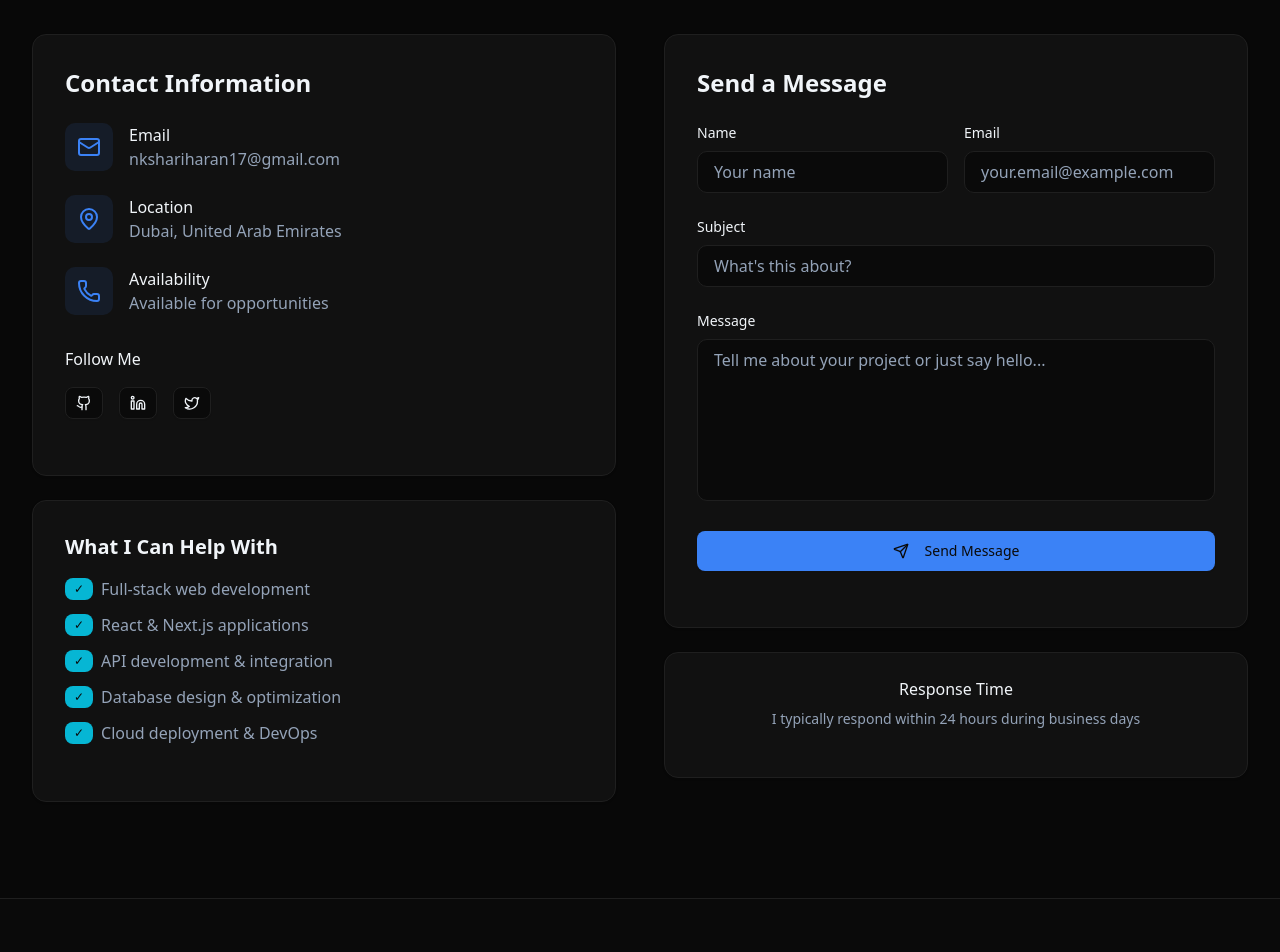
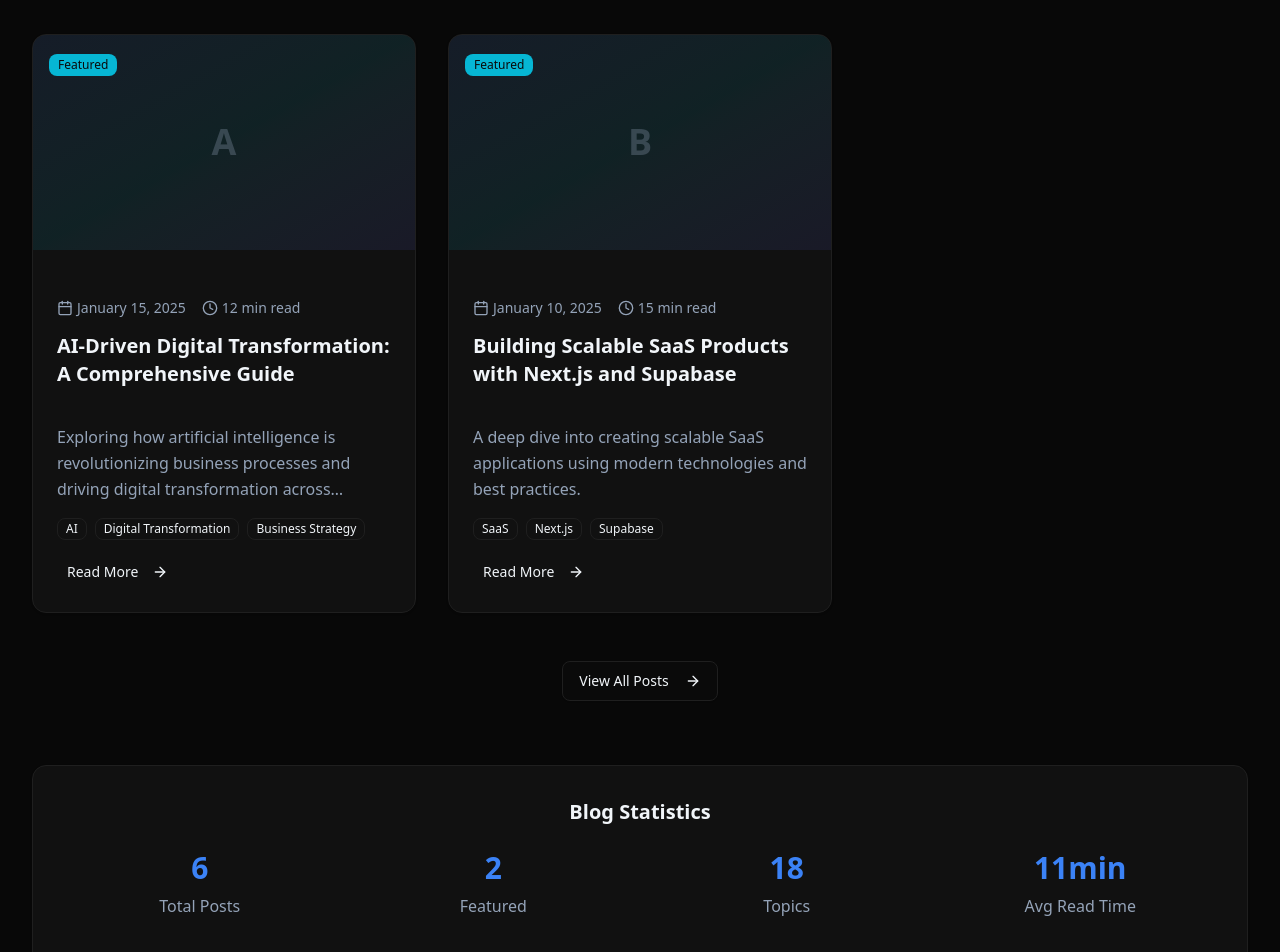
Before and after one commit to harinks/portfolio, a Next.js app: page / in a window 1280 px wide. Shown: the part 5280-6232 px from the top of the page. Built offline with nearby package versions, Linux system fonts and the light colour scheme.

Commit message:
blog sections

```diff
--- /dev/null
+++ b/src/components/sections/Blog.tsx
@@ -0,0 +1,187 @@
+'use client';
+
+import { motion } from 'framer-motion';
+import { Card, CardContent, CardHeader } from '@/components/ui/card';
+import { Badge } from '@/components/ui/badge';
+import { Button } from '@/components/ui/button';
+import { ArrowRight, Calendar, Clock, Tag } from 'lucide-react';
+import Link from 'next/link';
+import { BlogPost } from '@/types';
+
+interface BlogProps {
+  blogPosts: BlogPost[];
+}
+
+export default function Blog({ blogPosts }: BlogProps) {
+  const featuredPosts = blogPosts.filter(post => post.featured).slice(0, 3);
+
+  const containerVariants = {
+    hidden: { opacity: 0 },
+    visible: {
+      opacity: 1,
+      transition: {
+        staggerChildren: 0.1
+      }
+    }
+  };
+
+  const itemVariants = {
+    hidden: { opacity: 0, y: 20 },
+    visible: { opacity: 1, y: 0 }
+  };
+
+  const formatDate = (dateString: string) => {
+    return new Date(dateString).toLocaleDateString('en-US', {
+      year: 'numeric',
+      month: 'long',
+      day: 'numeric'
+    });
+  };
+
+  return (
+    <section id="blog" className="py-16 sm:py-24 relative overflow-hidden">
+      <div className="absolute inset-0 section-bg-experience opacity-20" />
+      <div className="relative z-10">
+              <div className="max-w-7xl mx-auto px-4 sm:px-6 lg:px-8">
+        <motion.div
+          initial={{ opacity: 0, y: 20 }}
+          whileInView={{ opacity: 1, y: 0 }}
+          viewport={{ once: true }}
+          transition={{ duration: 0.5 }}
+          className="text-center mb-16"
+        >
+          <h2 className="text-3xl font-bold tracking-tight text-gradient-primary sm:text-4xl">
+            Latest Blog Posts
+          </h2>
+          <p className="mt-4 text-lg text-muted-foreground max-w-2xl mx-auto">
+            Thoughts, insights, and tutorials on web development and technology
+          </p>
+        </motion.div>
+
+        <motion.div
+          variants={containerVariants}
+          initial="hidden"
+          whileInView="visible"
+          viewport={{ once: true }}
+          className="grid sm:grid-cols-2 lg:grid-cols-3 gap-6 sm:gap-8"
+        >
+          {featuredPosts.map((post) => (
+            <motion.div key={post.id} variants={itemVariants}>
+              <Card className="group h-full hover:shadow-lg transition-all duration-300 overflow-hidden">
+                <div className="relative overflow-hidden">
+                                     <div className="aspect-video bg-gradient-to-br from-primary/10 via-secondary/10 to-accent/10 flex items-center justify-center">
+                    <div className="text-4xl font-bold text-muted-foreground/30">
+                      {post.title.charAt(0)}
+                    </div>
+                  </div>
+                  <div className="absolute top-4 left-4">
+                    <Badge variant="secondary" className="text-xs">
+                      {post.featured ? 'Featured' : 'Article'}
+                    </Badge>
+                  </div>
+                </div>
+
+                <CardHeader className="pb-3">
+                  <div className="flex items-center space-x-4 text-sm text-muted-foreground mb-2">
+                    <div className="flex items-center space-x-1">
+                      <Calendar className="h-4 w-4" />
+                      <span>{formatDate(post.date)}</span>
+                    </div>
+                    <div className="flex items-center space-x-1">
+                      <Clock className="h-4 w-4" />
+                      <span>{post.readTime}</span>
+                    </div>
+                  </div>
+                  <h3 className="text-xl font-semibold text-foreground group-hover:text-primary transition-colors line-clamp-2">
+                    {post.title}
+                  </h3>
+                </CardHeader>
+
+                <CardContent className="pt-0">
+                  <p className="text-muted-foreground mb-4 leading-relaxed line-clamp-3">
+                    {post.excerpt}
+                  </p>
+
+                  <div className="flex flex-wrap gap-2 mb-4">
+                    {post.tags.slice(0, 3).map((tag) => (
+                      <Badge key={tag} variant="outline" className="text-xs">
+                        {tag}
+                      </Badge>
+                    ))}
+                  </div>
+
+                  <Button variant="ghost" size="sm" asChild className="group-hover:bg-muted-foreground/10 group-hover:text-muted-foreground transition-colors">
+                    <Link href={`/blog/${post.id}`}>
+                      Read More
+                      <ArrowRight className="ml-2 h-4 w-4 group-hover:translate-x-1 transition-transform" />
+                    </Link>
+                  </Button>
+                </CardContent>
+              </Card>
+            </motion.div>
+          ))}
+        </motion.div>
+
+        {/* View All Posts Button */}
+        <motion.div
+          initial={{ opacity: 0, y: 20 }}
+          whileInView={{ opacity: 1, y: 0 }}
+          viewport={{ once: true }}
+          transition={{ duration: 0.5, delay: 0.3 }}
+          className="text-center mt-12"
+        >
+          <Button size="lg" variant="outline" asChild>
+            <Link href="/blog">
+              View All Posts
+              <ArrowRight className="ml-2 h-4 w-4" />
+            </Link>
+          </Button>
+        </motion.div>
+
+        {/* Blog Stats */}
+        <motion.div
+          initial={{ opacity: 0, y: 20 }}
+          whileInView={{ opacity: 1, y: 0 }}
+          viewport={{ once: true }}
+          transition={{ duration: 0.5, delay: 0.4 }}
+          className="mt-16"
+        >
+          <Card>
+            <CardContent className="p-8">
+              <h3 className="text-xl font-semibold mb-6 text-center">
+                Blog Statistics
+              </h3>
+              <div className="grid grid-cols-2 md:grid-cols-4 gap-6 text-center">
+                <div>
+                  <div className="text-3xl font-bold text-primary mb-2">
+                    {blogPosts.length}
+                  </div>
+                  <div className="text-muted-foreground">Total Posts</div>
+                </div>
+                <div>
+                  <div className="text-3xl font-bold text-primary mb-2">
+                    {featuredPosts.length}
+                  </div>
+                  <div className="text-muted-foreground">Featured</div>
+                </div>
+                <div>
+                  <div className="text-3xl font-bold text-primary mb-2">
+                    {Array.from(new Set(blogPosts.flatMap(p => p.tags))).length}
+                  </div>
+                  <div className="text-muted-foreground">Topics</div>
+                </div>
+                <div>
+                  <div className="text-3xl font-bold text-primary mb-2">
+                    {Math.round(blogPosts.reduce((acc, post) => acc + parseInt(post.readTime), 0) / blogPosts.length)}min
+                  </div>
+                  <div className="text-muted-foreground">Avg Read Time</div>
+                </div>
+              </div>
+            </CardContent>
+          </Card>
+        </motion.div>
+      </div>
+      </div>
+    </section>
+  );
+}
```
